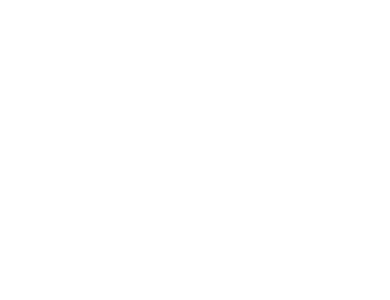
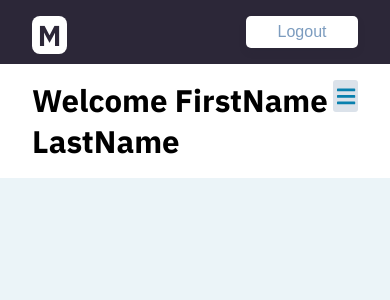
Before and after one commit to yabets/mms-ui, a React (Create React App) app: page /settings in a window 390 px wide. Shown: the top 300 px of the page. Built offline with nearby package versions, Linux system fonts and the light colour scheme.

Commit message:
Setting page mobile layout

```diff
--- a/src/App.js
+++ b/src/App.js
@@ -2,6 +2,7 @@
 import Info from "./pages/Info";
 import Login from "./pages/Login";
 import Home from "./pages/Home";
+import Settings from "./pages/Settings";
 
 function App() {
   return (
@@ -10,6 +11,7 @@
         <Route exact path="/" name="Info" component={Info} />
         <Route path="/login" name="Login" component={Login} />
         <Route path="/home" name="Home" component={Home} />
+        <Route path="/settings" name="Settings" component={Settings} />
       </Switch>
     </Router>
   );
--- /dev/null
+++ b/src/components/Layout.js
@@ -0,0 +1,9 @@
+import styled from "styled-components";
+
+const Layout = styled.div`
+  background: var(--broken-white);
+  padding: 1rem;
+  min-height: 90vh;
+`;
+
+export default Layout;
--- /dev/null
+++ b/src/components/NavigationItem.js
@@ -0,0 +1,19 @@
+import styled from "styled-components";
+
+const NavigationItem = styled.div`
+  background: ${(props) => (props.active ? "white" : "var(--broken-white)")};
+  padding: 1rem 2rem;
+  font-size: 1.3rem;
+  font-weight: 600;
+  height: 3.5rem;
+  border: 2px solid
+    ${(props) => (props.active ? "var(--light-blue)" : "var(--white-border)")};
+  margin: 1rem 0;
+  border-radius: 10px;
+  &:hover {
+    border: 2px solid var(--light-blue);
+    cursor: pointer;
+  }
+`;
+
+export default NavigationItem;
--- /dev/null
+++ b/src/contianers/Header/index.css
@@ -0,0 +1,23 @@
+.Header__main {
+  display: flex;
+  justify-content: space-between;
+  padding: 1rem 2rem;
+  font-size: 1.3rem;
+  font-weight: 600;
+}
+
+.Header__bars {
+  background: var(--white-border);
+  color: var(--light-blue);
+  width: 2rem;
+  height: 2rem;
+  padding: 0.2rem;
+  font-weight: 100;
+  text-align: center;
+  border-radius: 3px;
+}
+
+.Header__bars:hover {
+  background-color: var(--white-blue);
+  cursor: pointer;
+}
--- /dev/null
+++ b/src/contianers/Header/index.js
@@ -0,0 +1,14 @@
+import { faBars } from "@fortawesome/free-solid-svg-icons";
+import { FontAwesomeIcon } from "@fortawesome/react-fontawesome";
+import "./index.css";
+
+const Header = ({ open }) => (
+  <div className="Header__main">
+    <h2>Welcome FirstName LastName</h2>
+    <div onClick={open} className="Header__bars">
+      <FontAwesomeIcon icon={faBars} />
+    </div>
+  </div>
+);
+
+export default Header;
--- a/src/contianers/Profile/index.js
+++ b/src/contianers/Profile/index.js
@@ -1,3 +1,4 @@
+import { Link } from "react-router-dom";
 import UserProfile from "../../assets/user-profile.svg";
 import Button from "../../components/Button";
 import "./index.css";
@@ -8,7 +9,9 @@
     <div className="Profile__description">
       <p className="Profile__name">First Name Last Name</p>
       <div className="Profile__edit--button">
-        <Button>Edit Profile</Button>
+        <Link to="/settings">
+          <Button>Edit Profile</Button>
+        </Link>
       </div>
     </div>
   </div>
--- /dev/null
+++ b/src/contianers/Sidebar/index.css
@@ -0,0 +1,24 @@
+.Sidebar__main {
+  position: fixed;
+  top: 0;
+  right: 0;
+  width: 80vw;
+  z-index: 55;
+  padding: 1rem;
+  background: white;
+  height: 100vh;
+  display: flex;
+  flex-direction: column;
+  justify-content: center;
+}
+
+.Sidebar__close {
+  position: absolute;
+  top: 1rem;
+  right: 1rem;
+  width: 2rem;
+  height: 2rem;
+}
+
+.Sidebar__navigation {
+}
--- /dev/null
+++ b/src/contianers/Sidebar/index.js
@@ -0,0 +1,23 @@
+import Backdrop from "../../components/Backdrop";
+import Button from "../../components/Button";
+import NavigationItem from "../../components/NavigationItem";
+import "./index.css";
+
+const Sidebar = ({ close }) => (
+  <>
+    <Backdrop onClick={close} />
+    <div className="Sidebar__main">
+      <div className="Sidebar__close">
+        <Button onClick={close}>X</Button>
+      </div>
+      <nav className="Sidebar__navigation">
+        <NavigationItem active>User Setting</NavigationItem>
+        <NavigationItem>Beneficiary</NavigationItem>
+        <NavigationItem>Payment</NavigationItem>
+        <NavigationItem>Sponsorship</NavigationItem>
+      </nav>
+    </div>
+  </>
+);
+
+export default Sidebar;
--- /dev/null
+++ b/src/pages/Settings/index.js
@@ -0,0 +1,26 @@
+import Header from "../../contianers/Header";
+import Toolbar from "../../contianers/Toolbar";
+import Sidebar from "../../contianers/Sidebar";
+import Layout from "../../components/Layout";
+import "./index.css";
+import { useState } from "react";
+
+const Settings = () => {
+  const [drawer, setDrawer] = useState(false);
+
+  const toggleDrawer = () => {
+    setDrawer(!drawer);
+  };
+  return (
+    <>
+      <div className="Settings__page">
+        <Toolbar />
+        <Header open={toggleDrawer} />
+        {drawer && <Sidebar close={toggleDrawer} />}
+        <Layout></Layout>
+      </div>
+    </>
+  );
+};
+
+export default Settings;
```
Also changed, not shown: src/contianers/Layout.js (deleted, +0 -14 lines), src/pages/Settings/index.css (added).
